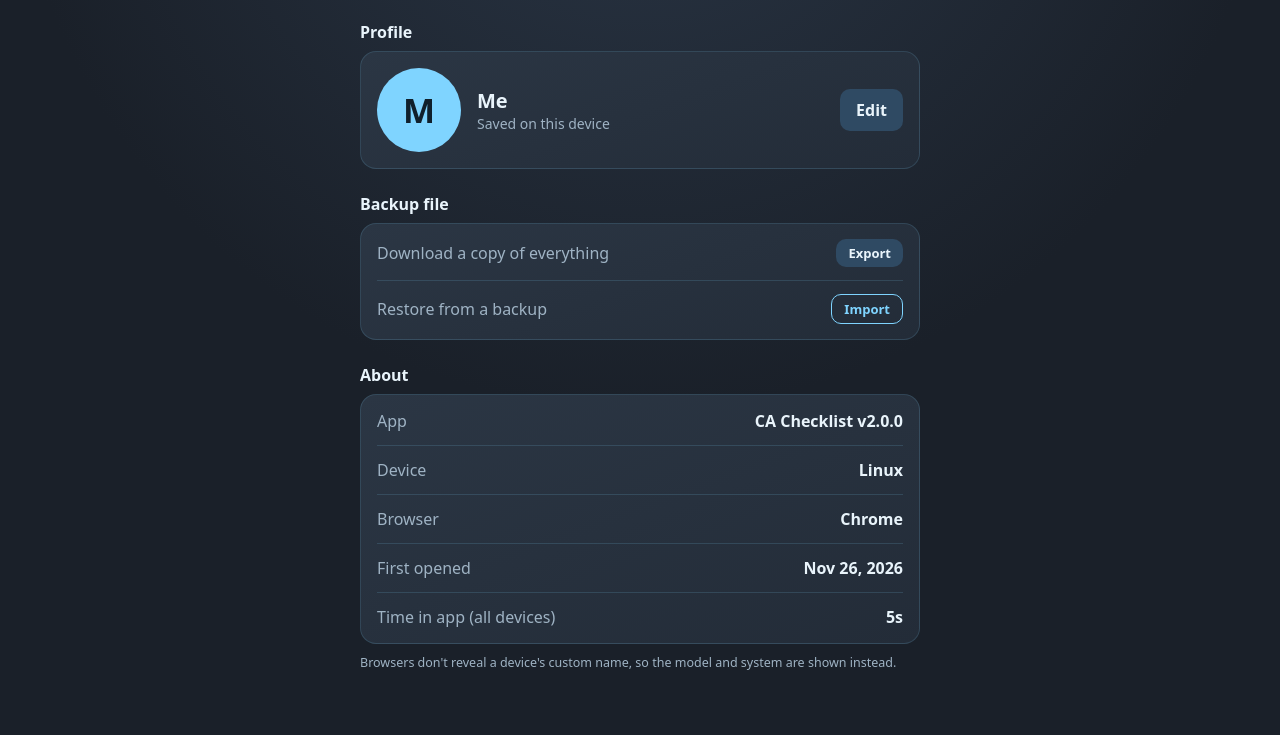
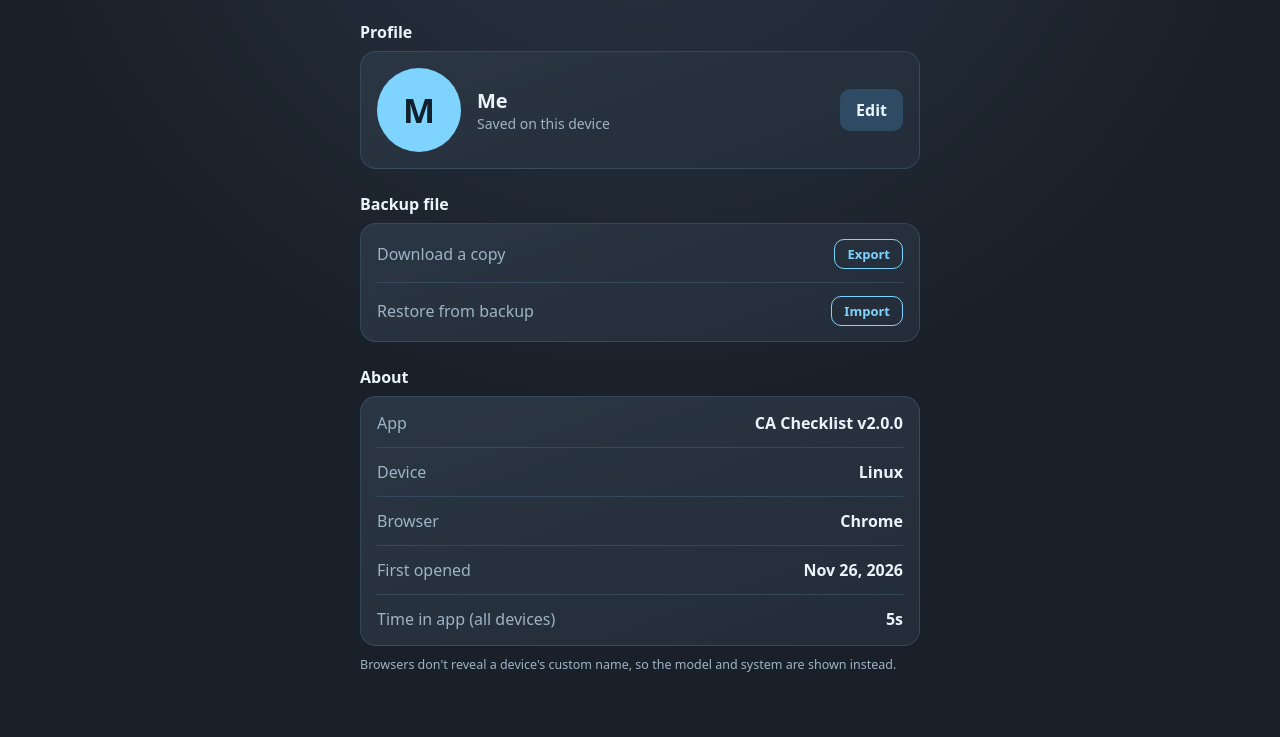
Before and after one commit to afnanhere036-eng/Ca-tracker-1, a plain HTML site: page settings.html in a window 1280 px wide. Shown: the part 136-873 px from the top of the page. Drawn offline with Linux system fonts and the light colour scheme.

Commit message:
Refine backup export and import UI elements
Updated the text for backup export confirmation and adjusted button labels.

```diff
--- a/settings.html
+++ b/settings.html
@@ -57,8 +57,8 @@
 
     <h2>Backup file</h2>
     <div class="panel">
-      <div class="kv"><span class="k">Download a copy of everything</span><span class="v"><button class="btn small" id="export" type="button">Export</button></span></div>
-      <div class="kv"><span class="k">Restore from a backup</span><span class="v"><button class="btn ghost small" id="import" type="button">Import</button><input id="import-file" type="file" accept="application/json,.json" style="display:none"></span></div>
+      <div class="kv"><span class="k">Download a copy</span><span class="v"><button class="btn ghost small" id="export" type="button">Export</button></span></div>
+      <div class="kv"><span class="k">Restore from backup</span><span class="v"><button class="btn ghost small" id="import" type="button">Import</button><input id="import-file" type="file" accept="application/json,.json" style="display:none"></span></div>
     </div>
     <p class="sub" id="data-msg" style="margin-top:8px"></p>
 
@@ -126,7 +126,7 @@
       $("export").addEventListener("click", function () {
         var b = this; b.disabled = true; b.textContent = "Preparing...";
         CAT.data.exportFile().then(function (r) {
-          $("data-msg").textContent = "Backup saved: " + r.keys + " items and " + r.files + " attached file(s).";
+          $("data-msg").textContent = "Backup saved.";
         }, function () { $("data-msg").textContent = "Export failed."; }).then(function () { b.disabled = false; b.textContent = "Export"; });
       });
       $("import").addEventListener("click", function () { $("import-file").click(); });
```
